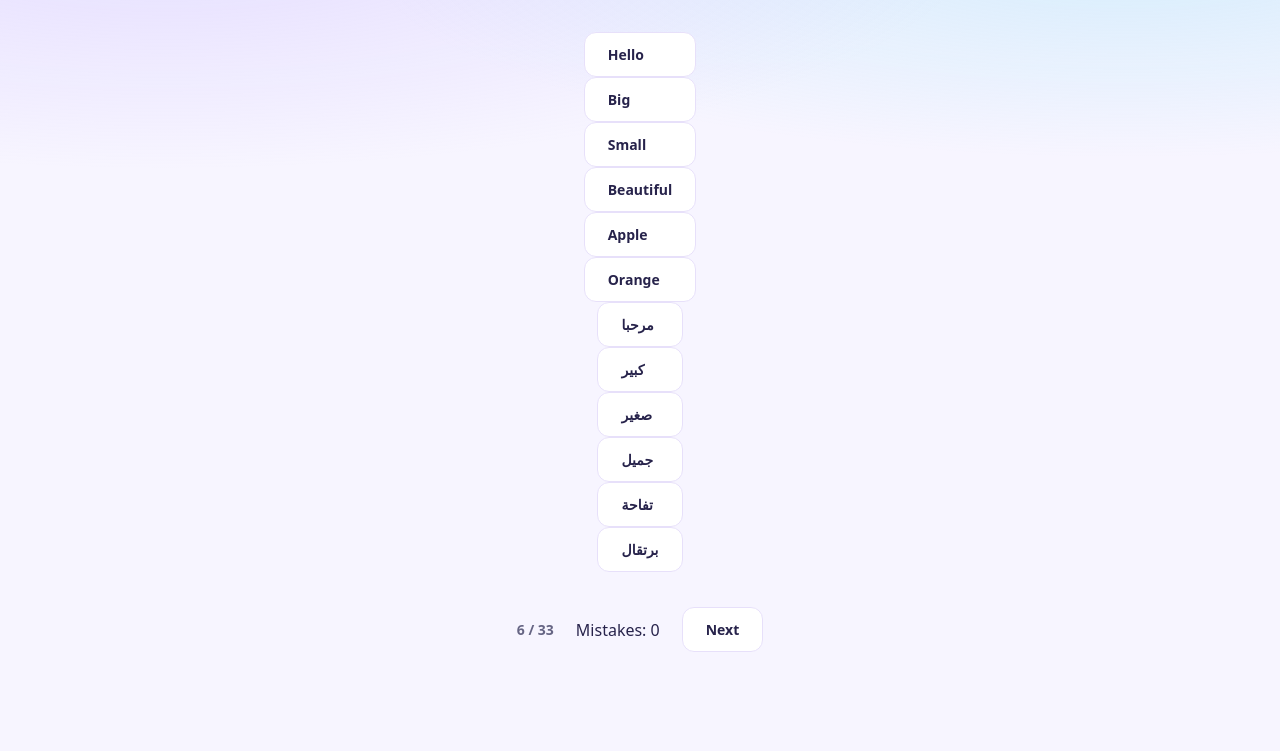
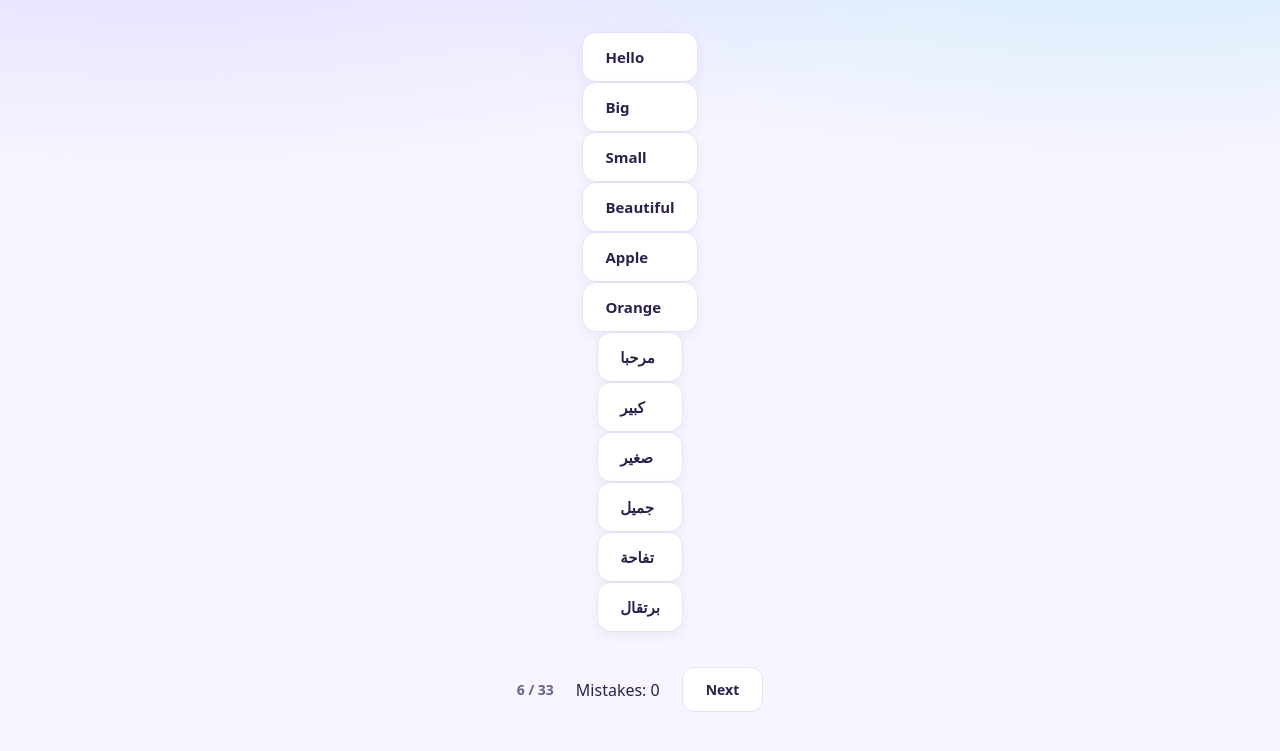
Before and after one commit to krishna55530/498-test, a plain HTML site: page quiz.html in a window 1280 px wide. Shown: the part 105-856 px from the top of the page. Before the commit the page ends 807 px from the top, so only its background shows below. Drawn offline with Linux system fonts and the light colour scheme.

Commit message:
css update

```diff
--- a/quiz.js
+++ b/quiz.js
@@ -89,11 +89,17 @@ function match() {
 }
 
 function newQuiz() {
-    for (i = 0; i < 6; i++) {
+    if (index + 6 > total) {
+        let n = total - index;
+    } else {
+        n = 6;
+    }
+
+    for (i = 0; i < n; i++) {
         wordElements[index + i].textContent = words[index + i].a;
         transElements[index + i].textContent = words[index + i].q;
     }
 
-    index = index + 6;
+    index = index + n;
     counterElement.textContent = `${index} / ${total}`;
 }
--- a/style.css
+++ b/style.css
@@ -164,57 +164,57 @@ button:hover {
     box-shadow: 0 8px 18px rgba(73, 49, 132, .10);
 }
 
-/* Quizzes - CHANGE. selected stuff should be green. */
+/* Quizzes - CHANGE. selected stuff should be green.
+        word and trans should be similar to mini flashcards */
+/* Quizzes - selected answers should be green.
+   Words and translations should look like mini flashcards. */
+
 .selected {
-    background: var(--accent);
-    color: white;
-    border-color: var(--accent-strong);
+    background: #d9f5e3;
+    color: #247a45;
+    border: 1.5px solid #65c98a;
+    box-shadow: 0 4px 12px rgba(49, 150, 85, .12);
 }
 
-.word {
+.word,
+.translation {
     background: var(--surface);
     color: var(--ink);
 
     border: 1.5px solid var(--border);
-    padding: 12px 23px;
+    padding: 14px 22px;
 
     font-family: inherit;
-    font-size: 14px;
+    font-size: 15px;
     font-weight: 750;
 
-    border-radius: 12px;
+    border-radius: 14px;
     cursor: pointer;
 
+    box-shadow: 0 4px 12px rgba(73, 49, 132, .06);
     transition: 0.2s ease;
 }
 
-.word:hover {
+.word:hover,
+.translation:hover {
     border-color: var(--accent);
     color: var(--accent-strong);
     box-shadow: 0 8px 18px rgba(73, 49, 132, .10);
 }
 
-.translation {
-    background: var(--surface);
-    color: var(--ink);
-
-    border: 1.5px solid var(--border);
-    padding: 12px 23px;
-
-    font-family: inherit;
-    font-size: 14px;
-    font-weight: 750;
-
-    border-radius: 12px;
-    cursor: pointer;
-
-    transition: 0.2s ease;
+.word.selected,
+.translation.selected {
+    background: #d9f5e3;
+    color: #247a45;
+    border-color: #65c98a;
+    box-shadow: 0 4px 12px rgba(49, 150, 85, .12);
 }
 
-.translation:hover {
-    border-color: var(--accent);
-    color: var(--accent-strong);
-    box-shadow: 0 8px 18px rgba(73, 49, 132, .10);
+.word.selected:hover,
+.translation.selected:hover {
+    background: #c8efd5;
+    color: #1d6639;
+    border-color: #45b873;
 }
 
 /* Counter */
```
